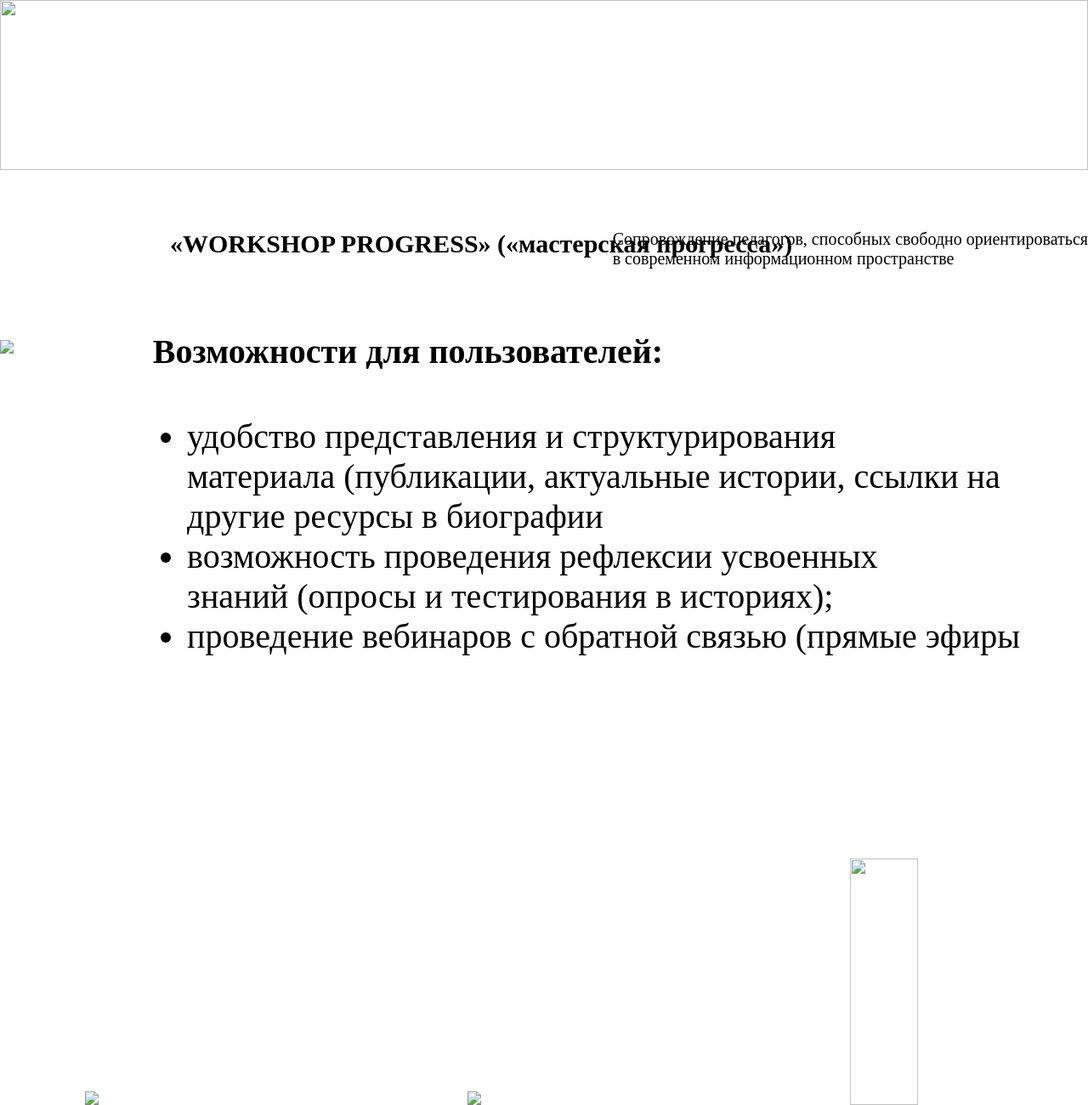
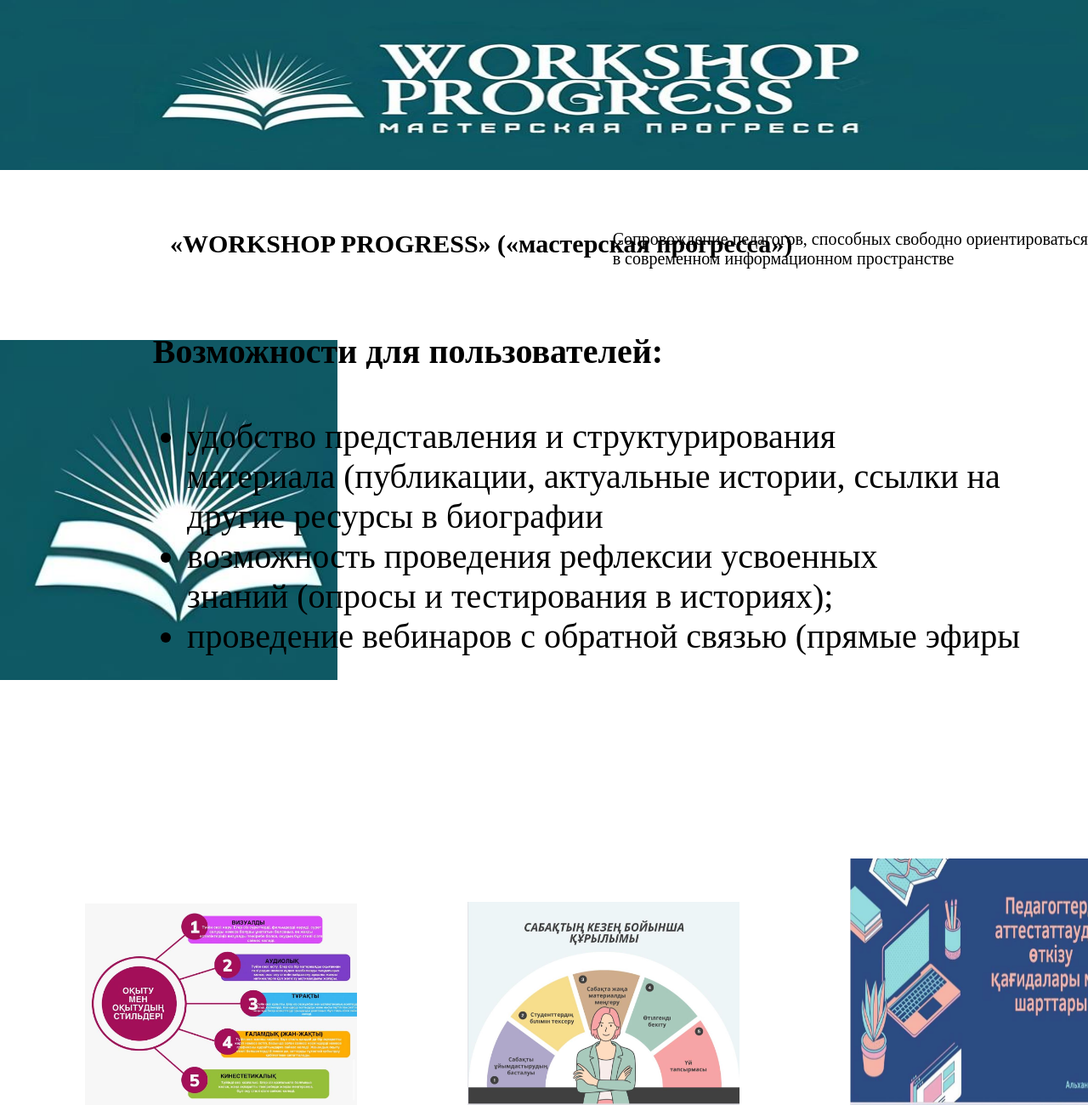
Before and after one commit to agracolledzh/workshop.-, a plain HTML site: page index.html in a window 1280 px wide. Shown: the top 1300 px of the page at 85% size. Drawn offline with Linux system fonts and the light colour scheme.

Commit message:
Update index.html

```diff
--- a/index.html
+++ b/index.html
@@ -70,17 +70,17 @@
 	<h1 id = "workshop">«WORKSHOP PROGRESS» («мастерская прогресса»)</h1>
 	<p id = "text1">Сопровождение педагогов, способных свободно ориентироваться<br> в современном информационном пространстве</p>
 
-	<img id = "suret1" src = "img/2.jpg">
-	<img id = "suret2" src = "img/3.jpg">
+	<img id = "suret1" src = "2.jpg">
+	<img id = "suret2" src = "3.jpg">
 	<p  class = "text3"><b>Возможности для пользователей: </b></p>
 	<ul class = "text2">
 		<li>удобство представления и структурирования<br> материала (публикации, актуальные истории, ссылки на <br>другие ресурсы в биографии</li>
 		<li>возможность проведения рефлексии  усвоенных <br>знаний (опросы и тестирования в историях); </li>
 		<li>проведение вебинаров с обратной связью (прямые эфиры</li>
 	</ul>
-	<img id = "suret3" src = 'img/4.jpg'>
-	<img id = "suret4" src = 'img/5.jpg'>
-	<img id = "suret5" src = 'img/7.jpg'>
+	<img id = "suret3" src = '4.jpg'>
+	<img id = "suret4" src = '5.jpg'>
+	<img id = "suret5" src = '7.jpg'>
 
 </body>
 </html>
```
